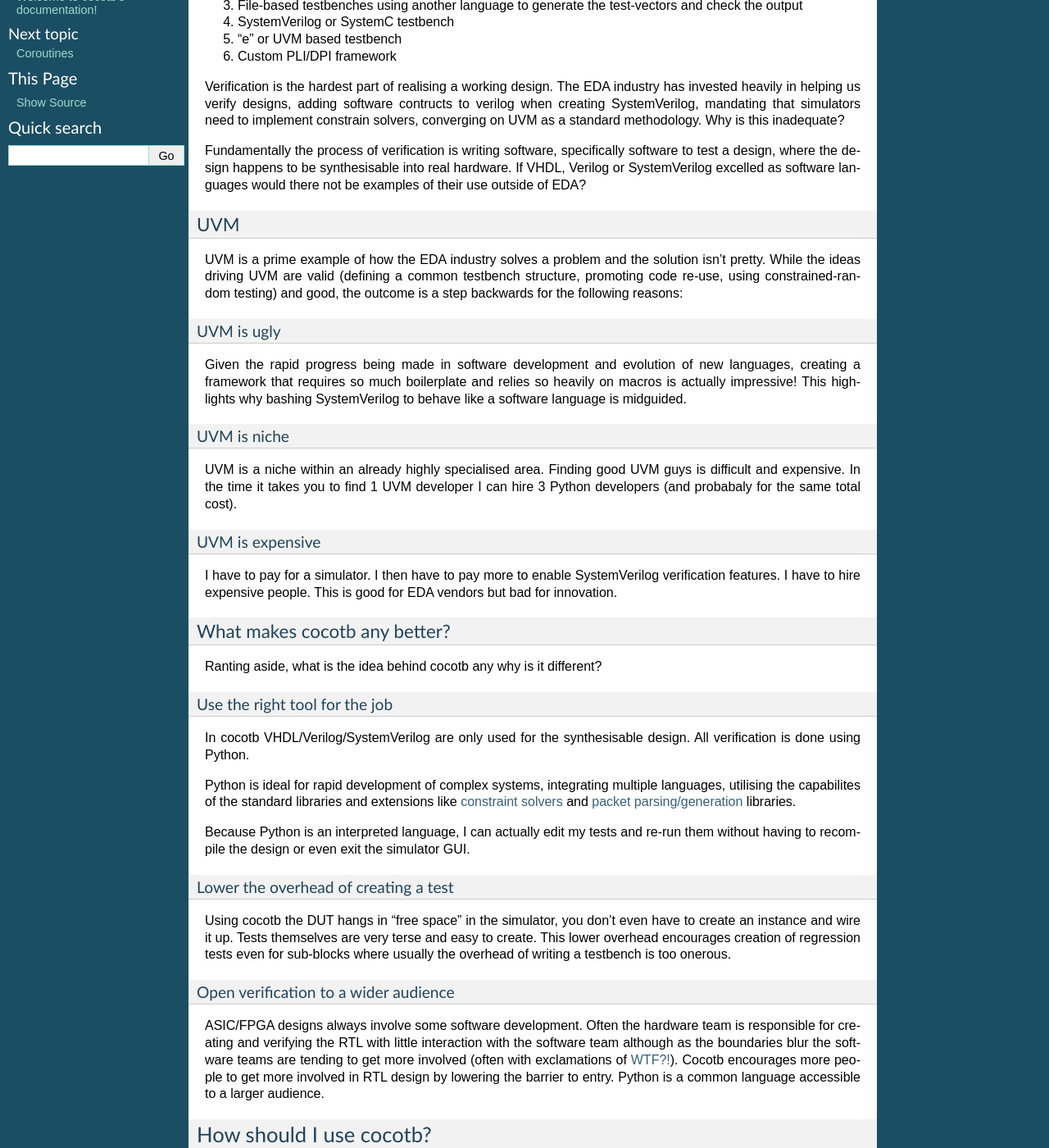
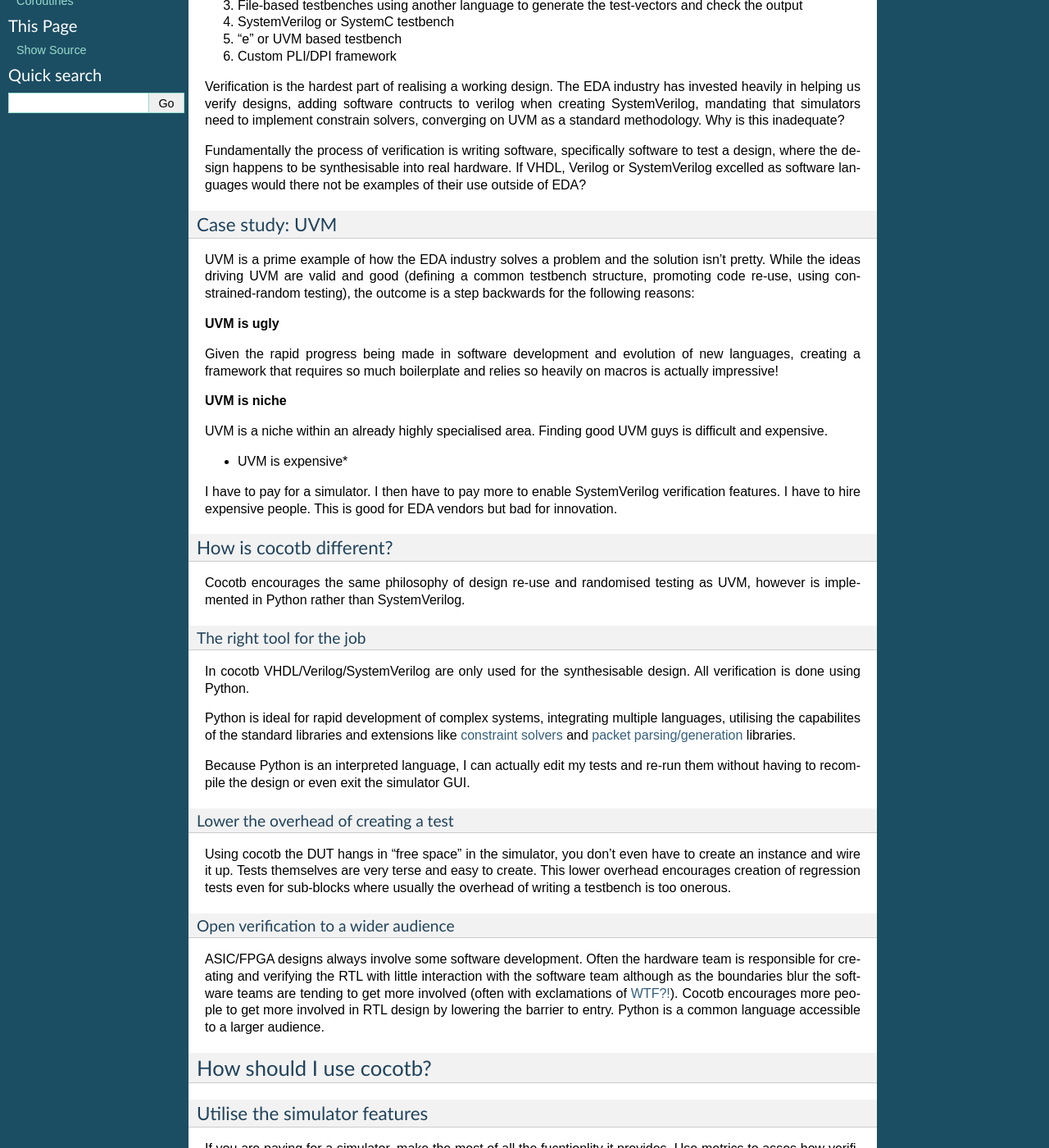
Before and after one commit to bushbecky/cocotb-bus, a Sphinx documentation site: the page built from documentation/source/introduction.rst, in a window 1280 px wide and 1400 px high, scrolled down 571 px. Shown: the whole window at 82% size. Built offline with Sphinx 7.4.7, drawn with Linux system fonts in a browser that asks for light colours; formulas are drawn with MathJax 3; pages that are not in the unit, such as notebooks, are missing from menus; some of the changed text lies outside the part shown.

Commit message:
Update introduction.rst

```diff
--- a/documentation/source/introduction.rst
+++ b/documentation/source/introduction.rst
@@ -42,48 +42,41 @@
 SystemVerilog excelled as software languages would there not be examples of their use outside of EDA?
 
 
-UVM
----
+Case study: UVM
+---------------
 
 UVM is a prime example of how the EDA industry solves a problem and the solution isn't pretty. While the ideas driving
-UVM are valid (defining a common testbench structure, promoting code re-use, using constrained-random testing) and good,
+UVM are valid and good (defining a common testbench structure, promoting code re-use, using constrained-random testing),
 the outcome is a step backwards for the following reasons:
 
-UVM is ugly
-^^^^^^^^^^^
+**UVM is ugly**
 
 Given the rapid progress being made in software development and evolution of new languages, creating a framework that requires
-so much boilerplate and relies so heavily on macros is actually impressive! This highlights why bashing SystemVerilog
-to behave like a software language is midguided.
+so much boilerplate and relies so heavily on macros is actually impressive!
 
-
-UVM is niche
-^^^^^^^^^^^^
+**UVM is niche**
 
 UVM is a niche within an already highly specialised area. Finding good UVM guys is difficult and expensive.
-In the time it takes you to find 1 UVM developer I can hire 3 Python developers (and probabaly for the same total cost).
 
-
-UVM is expensive
-^^^^^^^^^^^^^^^^
+* UVM is expensive*
 
 I have to pay for a simulator.  I then have to pay more to enable SystemVerilog verification features. I have to hire expensive people. This is good for EDA vendors but bad for innovation.
 
 
-What makes cocotb any better?
------------------------------
+How is cocotb different?
+------------------------
 
-Ranting aside, what is the idea behind cocotb any why is it different?
+Cocotb encourages the same philosophy of design re-use and randomised testing as UVM, however is implemented in Python rather than SystemVerilog.
 
-Use the right tool for the job
-^^^^^^^^^^^^^^^^^^^^^^^^^^^^^^
+
+The right tool for the job
+^^^^^^^^^^^^^^^^^^^^^^^^^^
 
 In cocotb VHDL/Verilog/SystemVerilog are only used for the synthesisable design. All verification is done using Python.
 
 Python is ideal for rapid development of complex systems, integrating multiple languages,
 utilising the capabilites of the standard libraries and extensions like
 `constraint solvers <https://code.google.com/p/or-tools/>`_ and `packet parsing/generation <http://www.secdev.org/projects/scapy/>`_ libraries.
-
 
 Because Python is an interpreted language, I can actually edit my tests and re-run them without having to recompile the design or even exit the simulator GUI.
 
```
